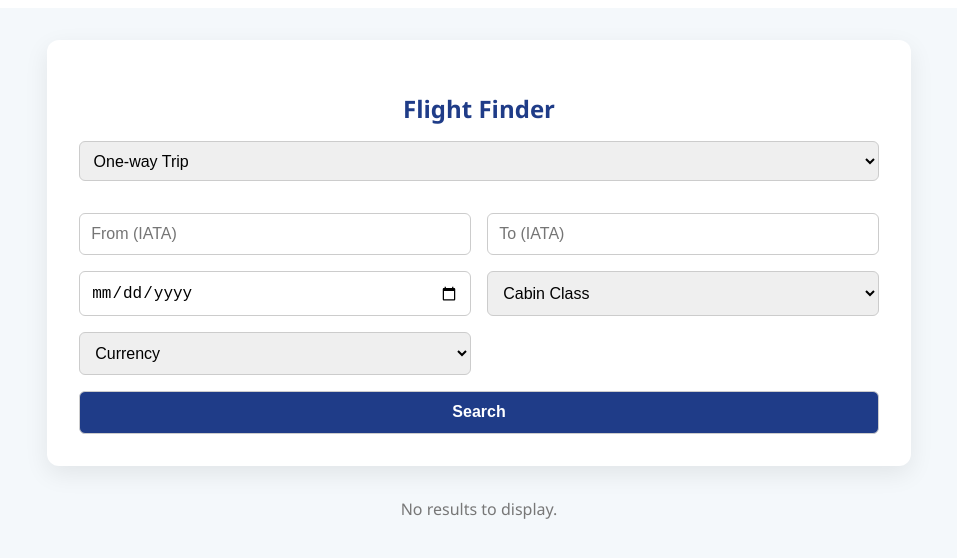
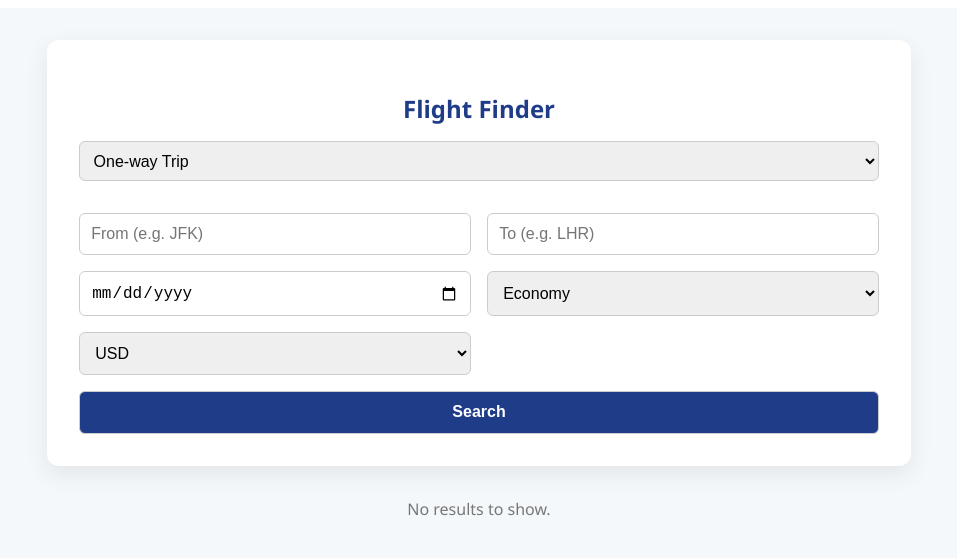
Before and after one commit to par2hibATU/GlobeTrek_FinalProject, a React (Create React App) app in the folder client/: page /flight in a window 1280 px wide. Shown: the top 558 px of the page, without its empty margins (161-1118 px from the left). Built offline with nearby package versions, Linux system fonts and the light colour scheme.

Commit message:
Forms are added for the flight search and all those

```diff
--- a/client/src/pages/flight/Flight.jsx
+++ b/client/src/pages/flight/Flight.jsx
@@ -105,38 +105,27 @@ const Flight = () => {
         >
           <option value="oneway">One-way Trip</option>
           <option value="round">Round Trip</option>
-          <option value="multi">Multi Trip</option>
-          <option value="tracking">Track a Flight</option>
-          <option value="schedule">Airport Schedule</option>
-          <option value="airportcode">Airport Code Lookup</option>
+          <option value="airportsLive">Live Flights at Irish Airports</option>
         </select>
 
         <form onSubmit={handleSubmit} className="searchForm">
+          {(apiChoice === "oneway" || apiChoice === "round") && (
+            <>
               <input
                 type="text"
                 name="from"
-            placeholder="From (IATA)"
+                placeholder="From (e.g. JFK)"
                 onChange={handleInput}
                 required
               />
-
-          {apiChoice !== "airportcode" && (
               <input
                 type="text"
                 name="to"
-              placeholder="To (IATA)"
+                placeholder="To (e.g. LHR)"
                 onChange={handleInput}
                 required
               />
-          )}
-
-          <input
-            type="date"
-            name="date"
-            onChange={handleInput}
-            required
-          />
-
+              <input type="date" name="date" onChange={handleInput} required />
               {apiChoice === "round" && (
                 <input
                   type="date"
@@ -145,34 +134,33 @@ const Flight = () => {
                   required
                 />
               )}
-
-          {(apiChoice === "oneway" || apiChoice === "round" || apiChoice === "multi") && (
-            <>
-              <select
-                name="cabinClass"
-                onChange={handleInput}
-                required
-              >
-                <option value="">Cabin Class</option>
-                <option value="Economy">Economy</option>
-                <option value="PremiumEconomy">Premium Economy</option>
-                <option value="Business">Business</option>
-                <option value="First">First</option>
+              <select name="cabinClass" onChange={handleInput} defaultValue="ECONOMY">
+                <option value="ECONOMY">Economy</option>
+                <option value="PREMIUM_ECONOMY">Premium Economy</option>
+                <option value="BUSINESS">Business</option>
+                <option value="FIRST">First</option>
               </select>
 
-              <select
-                name="currency"
-                onChange={handleInput}
-                required
-              >
-                <option value="">Currency</option>
+              <select name="currency" onChange={handleInput} defaultValue="USD">
                 <option value="USD">USD</option>
                 <option value="EUR">EUR</option>
-                <option value="INR">INR</option>
                 <option value="GBP">GBP</option>
-                <option value="CAD">CAD</option>
               </select>
             </>
+          )}
+
+          {apiChoice === "airportsLive" && (
+            <select
+              name="selectedAirport"
+              value={formInputs.selectedAirport}
+              onChange={handleInput}
+            >
+              {Object.entries(airportData).map(([key, airport]) => (
+                <option key={key} value={key}>
+                  {airport.name}
+                </option>
+              ))}
+            </select>
           )}
 
           <button type="submit" disabled={loading}>
@@ -191,7 +179,7 @@ const Flight = () => {
             </div>
           ))
         ) : (
-          !loading && <p className="noResults">No results to display.</p>
+          !loading && <p className="noResults">No results to show.</p>
         )}
       </div>
     </div>
```
Lines whose indentation alone changed are shown as unchanged.
